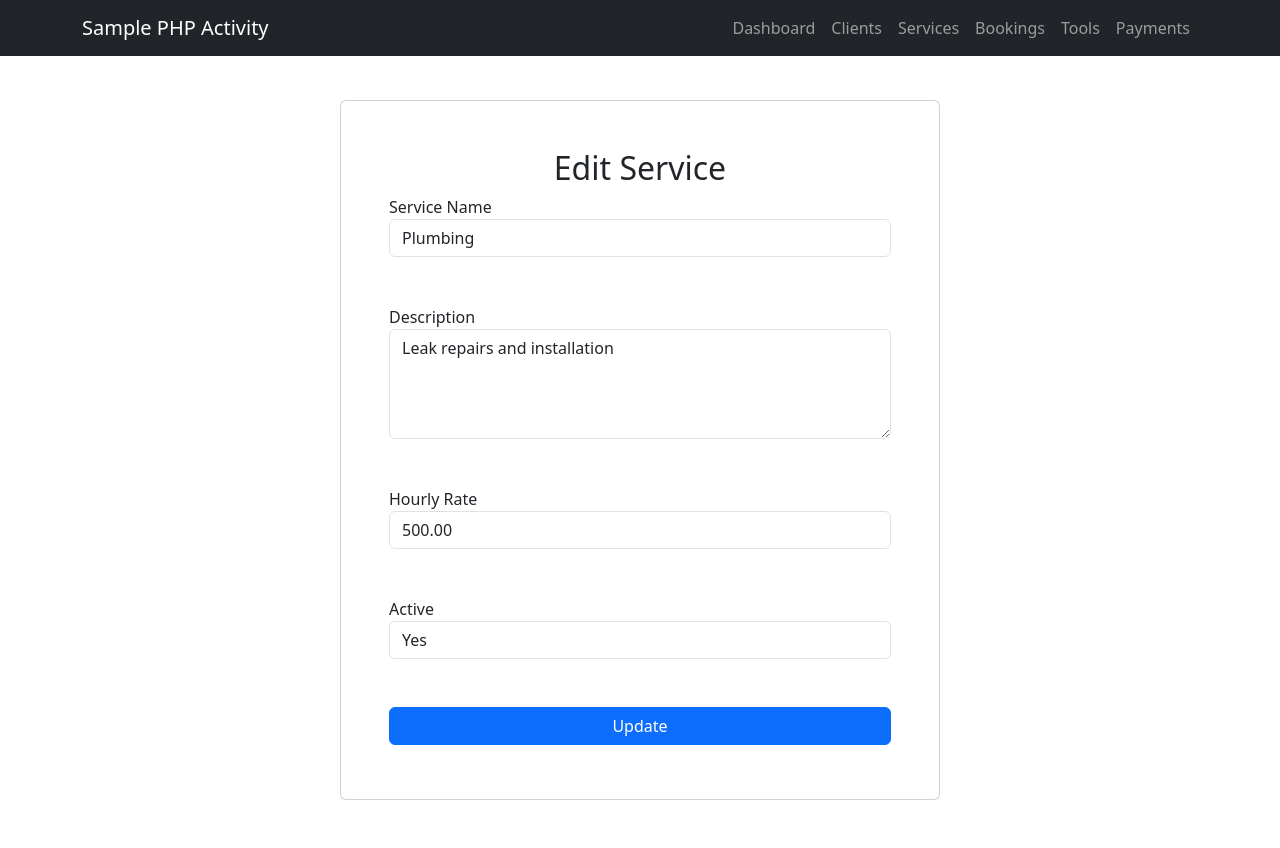
After one commit to dluntayao557030/lab1-assessment-beginner, a PHP site: page /pages/services_edit.php?id=1 in a window 1280 px wide. The commit adds this page. Run offline with PHP 8.4, Linux system fonts and the light colour scheme; data comes from the database, SQL or seed files in the repository.

Commit message:
Added Services Pages and Features

```diff
--- a/index.php
+++ b/index.php
@@ -54,7 +54,7 @@ $revenue = $revRow['s'];
     </div>
 </section>
 
-<div class = "container mt-4"  style="gap: 25px; display: flex; justify-content: center;">
+<div class = "container mt-5"  style="gap: 25px; display: flex; justify-content: center;">
   <h4 class="text-center">Quick Actions</h4>
   <button type="button" class="btn btn-primary" onclick="window.location.href='/assessment_beginner/pages/clients_add.php'"> Add Client</button>
   <button type="button" class="btn btn-primary" onclick="window.location.href='/assessment_beginner/pages/bookings_create.php'">Create Booking</button>
--- a/pages/clients_add.php
+++ b/pages/clients_add.php
@@ -31,7 +31,7 @@ if (isset($_POST['save'])) {
 <body>
 <?php include "../nav.php"; ?>
 
-<div class="container p-5 card" style="max-width: 600px; margin-top: 100px; max-height: 640px;">
+<div class="container p-5 mb-5 card" style="max-width: 600px; margin-top: 100px; max-height: 640px;">
     <h2 class="text-center">Add Client</h2>
     <p class="text-danger text-center"><?php echo $message; ?></p>
     <form method="post">
--- a/pages/clients_edit.php
+++ b/pages/clients_edit.php
@@ -36,7 +36,7 @@ if (isset($_POST['update'])) {
 <body>
 <?php include "../nav.php"; ?>
 
-<div class="container p-5 card" style="max-width: 600px; margin-top: 100px; max-height: 640px;">
+<div class="container p-5 mb-5 card" style="max-width: 600px; margin-top: 100px; max-height: 640px;">
     <h2 class="text-center">Edit Client</h2>
     <p class = "text-danger text-center"><?php echo $message; ?></p>
     <form method="post">
--- a/pages/clients_list.php
+++ b/pages/clients_list.php
@@ -13,7 +13,7 @@ $result = mysqli_query($conn, "SELECT * FROM clients ORDER BY client_id DESC");
 <body>
 <?php include "../nav.php"; ?>
 <div class="container p-5 card" style="max-width: 1000px; margin-top: 100px; max-height: 640px;">
-    <h2 class="text-center pb-4">Clients</h2>
+    <h2 class="pb-4">Clients</h2>
     <table border="1" cellpadding="8" class="table table-striped">
     <tr class="text-center">
         <th>ID</th><th>Name</th><th>Email</th><th>Phone</th><th>Action</th>
@@ -30,7 +30,7 @@ $result = mysqli_query($conn, "SELECT * FROM clients ORDER BY client_id DESC");
         </tr>
     <?php } ?>
     </table>
-    <div>
+    <div class="text-center pt-4">
         <button class="btn btn-primary" onclick="window.location.href='clients_add.php'">Add Client</button>
     </div>
 </div>
--- /dev/null
+++ b/pages/services_edit.php
@@ -0,0 +1,55 @@
+<?php
+include "../db.php";
+$id = $_GET['id'];
+
+$get = mysqli_query($conn, "SELECT * FROM services WHERE service_id = $id");
+$service = mysqli_fetch_assoc($get);
+
+if (isset($_POST['update'])) {
+  $name = $_POST['service_name'];
+  $desc = $_POST['description'];
+  $rate = $_POST['hourly_rate'];
+  $active = $_POST['is_active'];
+
+  mysqli_query($conn, "UPDATE services
+    SET service_name='$name', description='$desc', hourly_rate='$rate', is_active='$active'
+    WHERE service_id=$id");
+
+  header("Location: services_list.php");
+  exit;
+}
+?>
+<!doctype html>
+<html>
+<head><meta charset="utf-8"><title>Edit Service</title>
+<meta name="viewport" content="width=device-width, initial-scale=1.0">
+  <link href="https://cdn.jsdelivr.net/npm/bootstrap@5.3.8/dist/css/bootstrap.min.css" rel="stylesheet" integrity="sha384-sRIl4kxILFvY47J16cr9ZwB07vP4J8+LH7qKQnuqkuIAvNWLzeN8tE5YBujZqJLB" crossorigin="anonymous">
+</head>
+<script src="https://cdn.jsdelivr.net/npm/bootstrap@5.3.8/dist/js/bootstrap.bundle.min.js" integrity="sha384-FKyoEForCGlyvwx9Hj09JcYn3nv7wiPVlz7YYwJrWVcXK/BmnVDxM+D2scQbITxI" crossorigin="anonymous"></script>
+<body>
+<?php include "../nav.php"; ?>
+<div class="container p-5  mb-5 card" style="max-width: 600px; margin-top: 100px; max-height: 700px;">
+    <h2 class="text-center">Edit Service</h2>
+    <form method="post">
+    <div class="mb-4">
+        <label>Service Name</label><br>
+        <input type="text" name="service_name" value="<?php echo $service['service_name']; ?>" class="form-control"><br><br>
+
+        <label>Description</label><br>
+        <textarea name="description" rows="4" cols="40" class="form-control"><?php echo $service['description']; ?></textarea><br><br>
+
+        <label>Hourly Rate</label><br>
+        <input type="text" name="hourly_rate" value="<?php echo $service['hourly_rate']; ?>" class="form-control"><br><br>
+
+        <label>Active</label><br>
+        <select name="is_active" class="form-control">
+            <option value="1" <?php if($service['is_active']==1) echo "selected"; ?>>Yes</option>
+            <option value="0" <?php if($service['is_active']==0) echo "selected"; ?>>No</option>
+        </select><br><br>
+
+        <button type="submit" name="update" class="btn btn-primary" style="width: 100%;">Update</button>
+    </div>
+    </form>
+</div>
+</body>
+</html>
```
Also changed, not shown: pages/services_list.php (added, +33 -0 lines).
